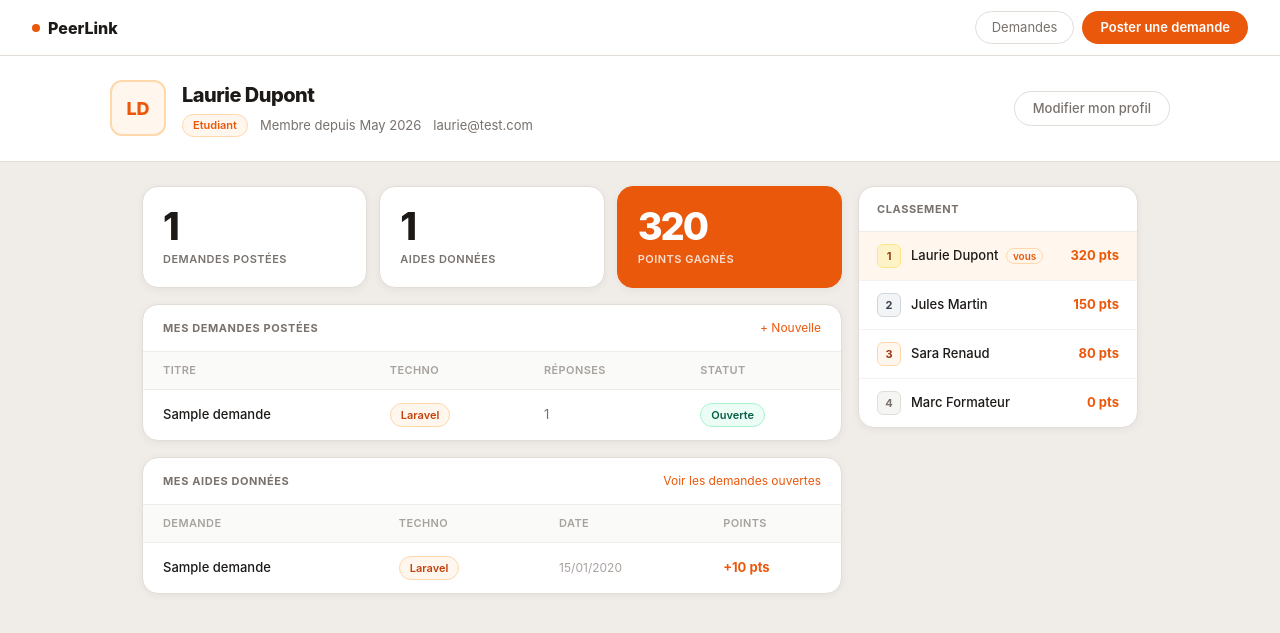
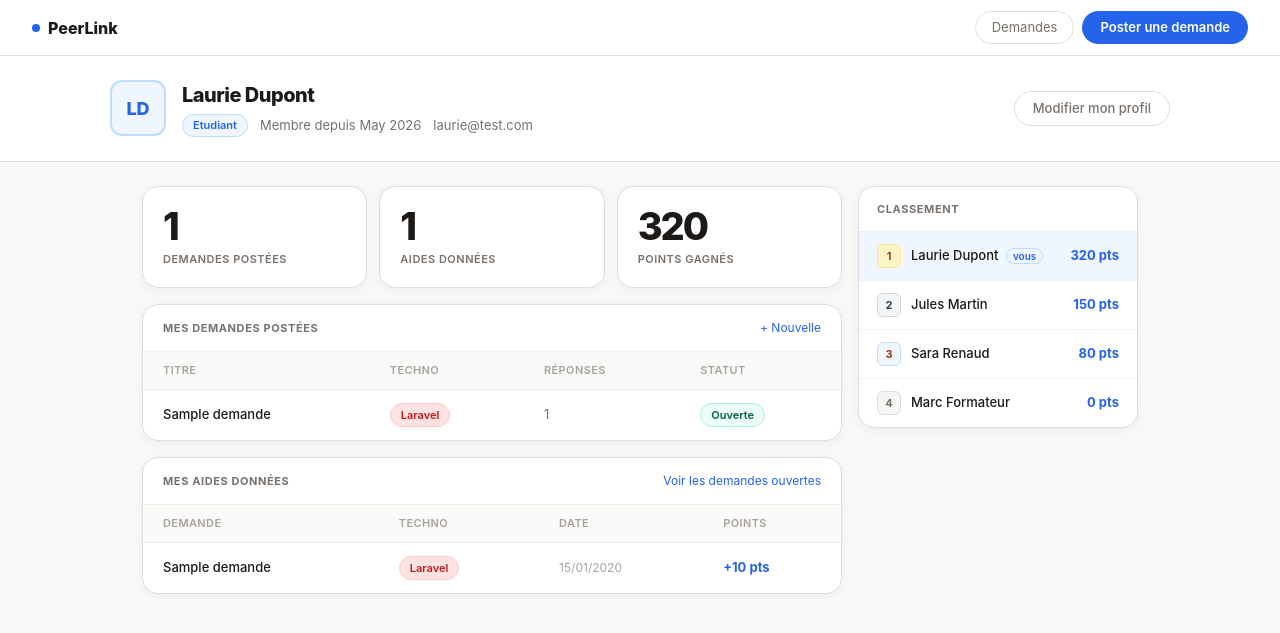
Before and after one commit to itsloraee/peerlink-test-v2, a PHP site: page /dashboard.php in a window 1280 px wide. Shown: the top 633 px of the page. Run offline with PHP 8.4, Linux system fonts and the light colour scheme; data comes from the database, SQL or seed files in the repository; tables that the repository leaves empty hold one stand-in row (values such as "Sample post").

Commit message:
finalisation site

```diff
--- a/dashboard.php
+++ b/dashboard.php
@@ -1,5 +1,40 @@
 <?php
 require_once 'config/db.php';
+
+function techStyle(string $nom): string {
+    $map = [
+        'php'        => ['#dbeafe','#1d4ed8','#bfdbfe'],
+        'laravel'    => ['#fee2e2','#b91c1c','#fecaca'],
+        'javascript' => ['#fef9c3','#854d0e','#fde68a'],
+        'js'         => ['#fef9c3','#854d0e','#fde68a'],
+        'typescript' => ['#dbeafe','#1e40af','#bfdbfe'],
+        'react'      => ['#cffafe','#0e7490','#a5f3fc'],
+        'vue'        => ['#dcfce7','#15803d','#bbf7d0'],
+        'python'     => ['#e0f2fe','#0369a1','#bae6fd'],
+        'css'        => ['#ede9fe','#6d28d9','#ddd6fe'],
+        'html'       => ['#ffedd5','#c2410c','#fed7aa'],
+        'node'       => ['#dcfce7','#166534','#bbf7d0'],
+        'mysql'      => ['#fff7ed','#c2410c','#fed7aa'],
+        'sql'        => ['#f0fdf4','#166534','#bbf7d0'],
+        'docker'     => ['#dbeafe','#1e40af','#bfdbfe'],
+        'git'        => ['#fee2e2','#991b1b','#fecaca'],
+        'symfony'    => ['#f5f3ff','#5b21b6','#ede9fe'],
+        'angular'    => ['#fee2e2','#9f1239','#fecaca'],
+        'java'       => ['#fff7ed','#9a3412','#fed7aa'],
+        'spring'     => ['#dcfce7','#166534','#bbf7d0'],
+        'go'         => ['#cffafe','#164e63','#a5f3fc'],
+        'rust'       => ['#ffedd5','#7c2d12','#fed7aa'],
+        'c#'         => ['#ede9fe','#5b21b6','#ddd6fe'],
+        'swift'      => ['#fff7ed','#c2410c','#fed7aa'],
+    ];
+    $key = strtolower($nom);
+    foreach ($map as $k => $c) {
+        if (str_contains($key, $k)) return "background:{$c[0]};color:{$c[1]};border:1px solid {$c[2]}";
+    }
+    $palettes = [['#f3e8ff','#7e22ce','#e9d5ff'],['#fce7f3','#9d174d','#fbcfe8'],['#ecfdf5','#065f46','#a7f3d0'],['#eff6ff','#1e40af','#bfdbfe'],['#fef9c3','#854d0e','#fde68a']];
+    $c = $palettes[abs(crc32($nom)) % count($palettes)];
+    return "background:{$c[0]};color:{$c[1]};border:1px solid {$c[2]}";
+}
 
 $id = isset($_GET['id']) ? (int) $_GET['id'] : 1;
 
@@ -63,7 +98,7 @@ $initiales  = substr($initiales, 0, 2);
         * { box-sizing: border-box; margin: 0; padding: 0; }
 
         body {
-            background: #f0ede8;
+            background: #f8f8f8;
             color: #1c1917;
             font-family: -apple-system, BlinkMacSystemFont, 'Segoe UI', sans-serif;
             font-size: 14px;
@@ -95,7 +130,7 @@ $initiales  = substr($initiales, 0, 2);
             content: '';
             width: 8px; height: 8px;
             border-radius: 50%;
-            background: #ea580c;
+            background: #2563eb;
             display: inline-block;
         }
         .nav-actions { display: flex; gap: 8px; align-items: center; }
@@ -109,9 +144,9 @@ $initiales  = substr($initiales, 0, 2);
             cursor: pointer;
             text-decoration: none;
         }
-        .btn-ghost:hover { border-color: #ea580c; color: #ea580c; }
+        .btn-ghost:hover { border-color: #2563eb; color: #2563eb; }
         .btn-orange {
-            background: #ea580c;
+            background: #2563eb;
             border: none;
             border-radius: 999px;
             padding: 7px 18px;
@@ -121,7 +156,7 @@ $initiales  = substr($initiales, 0, 2);
             cursor: pointer;
             text-decoration: none;
         }
-        .btn-orange:hover { background: #c2410c; color: #fff; }
+        .btn-orange:hover { background: #1d4ed8; color: #fff; }
 
         /* PROFILE HEADER */
         .profile-bar {
@@ -150,13 +185,13 @@ $initiales  = substr($initiales, 0, 2);
             transition: all 0.15s;
             white-space: nowrap;
         }
-        .btn-edit-profile:hover { border-color: #ea580c; color: #ea580c; }
+        .btn-edit-profile:hover { border-color: #2563eb; color: #2563eb; }
         .avatar {
             width: 56px; height: 56px;
             border-radius: 12px;
-            background: #fff7ed;
-            border: 2px solid #fed7aa;
-            color: #ea580c;
+            background: #eff6ff;
+            border: 2px solid #bfdbfe;
+            color: #2563eb;
             font-size: 18px;
             font-weight: 800;
             display: flex;
@@ -167,9 +202,9 @@ $initiales  = substr($initiales, 0, 2);
         .profile-name { font-size: 20px; font-weight: 800; letter-spacing: -0.5px; }
         .profile-meta { font-size: 13px; color: #78716c; margin-top: 4px; display: flex; gap: 12px; align-items: center; flex-wrap: wrap; }
         .tag-role {
-            background: #fff7ed;
-            color: #ea580c;
-            border: 1px solid #fed7aa;
+            background: #eff6ff;
+            color: #2563eb;
+            border: 1px solid #bfdbfe;
             border-radius: 999px;
             font-size: 11px;
             font-weight: 600;
@@ -200,10 +235,6 @@ $initiales  = substr($initiales, 0, 2);
             padding: 20px;
             box-shadow: 0 2px 8px rgba(0,0,0,0.05);
         }
-        .stat-card.orange {
-            background: #ea580c;
-            border-color: #ea580c;
-        }
         .stat-card .num {
             font-size: 38px;
             font-weight: 800;
@@ -211,7 +242,6 @@ $initiales  = substr($initiales, 0, 2);
             color: #1c1917;
             line-height: 1;
         }
-        .stat-card.orange .num { color: #fff; }
         .stat-card .lbl {
             font-size: 11px;
             font-weight: 600;
@@ -220,7 +250,6 @@ $initiales  = substr($initiales, 0, 2);
             color: #78716c;
             margin-top: 6px;
         }
-        .stat-card.orange .lbl { color: rgba(255,255,255,0.8); }
 
         /* SECTION CARD */
         .section {
@@ -244,7 +273,7 @@ $initiales  = substr($initiales, 0, 2);
             letter-spacing: 0.6px;
             color: #78716c;
         }
-        .section-head a { font-size: 12px; color: #ea580c; text-decoration: none; }
+        .section-head a { font-size: 12px; color: #2563eb; text-decoration: none; }
         .section-head a:hover { text-decoration: underline; }
 
         /* TABLE */
@@ -270,7 +299,7 @@ $initiales  = substr($initiales, 0, 2);
         tr:last-child td { border-bottom: none; }
         tbody tr:hover td { background: #fdf8f5; }
         td a { color: #1c1917; font-weight: 500; text-decoration: none; }
-        td a:hover { color: #ea580c; }
+        td a:hover { color: #2563eb; }
 
         /* TAGS */
         .tag {
@@ -281,11 +310,11 @@ $initiales  = substr($initiales, 0, 2);
             border-radius: 999px;
             white-space: nowrap;
         }
-        .tag-tech     { background: #fff7ed; color: #c2410c; border: 1px solid #fed7aa; }
+        .tag-tech     { background: #eff6ff; color: #1d4ed8; border: 1px solid #bfdbfe; } /* fallback, overridden by inline */
         .tag-ouverte  { background: #ecfdf5; color: #065f46; border: 1px solid #a7f3d0; }
         .tag-en_cours { background: #fffbeb; color: #92400e; border: 1px solid #fde68a; }
         .tag-terminee { background: #f5f5f4; color: #57534e; border: 1px solid #d6d3d1; }
-        .pts          { font-weight: 700; color: #ea580c; }
+        .pts          { font-weight: 700; color: #2563eb; }
 
         /* LEADERBOARD */
         .lead-card {
@@ -313,7 +342,7 @@ $initiales  = substr($initiales, 0, 2);
             border-bottom: 1px solid #f5f2ef;
         }
         .lead-row:last-child { border-bottom: none; }
-        .lead-row.me { background: #fff7ed; }
+        .lead-row.me { background: #eff6ff; }
         .rank {
             width: 24px; height: 24px;
             border-radius: 6px;
@@ -329,14 +358,14 @@ $initiales  = substr($initiales, 0, 2);
         }
         .rank.r1 { background: #fef3c7; color: #92400e; border-color: #fde68a; }
         .rank.r2 { background: #f3f4f6; color: #374151; border-color: #d1d5db; }
-        .rank.r3 { background: #fff7ed; color: #9a3412; border-color: #fed7aa; }
+        .rank.r3 { background: #eff6ff; color: #9a3412; border-color: #bfdbfe; }
         .lead-name { font-size: 13px; font-weight: 500; color: #1c1917; flex: 1; }
-        .you { font-size: 10px; font-weight: 600; padding: 1px 6px; border-radius: 999px; background: #fff7ed; color: #ea580c; border: 1px solid #fed7aa; margin-left: 4px; }
-        .lead-pts { font-size: 13px; font-weight: 700; color: #ea580c; }
+        .you { font-size: 10px; font-weight: 600; padding: 1px 6px; border-radius: 999px; background: #eff6ff; color: #2563eb; border: 1px solid #bfdbfe; margin-left: 4px; }
+        .lead-pts { font-size: 13px; font-weight: 700; color: #2563eb; }
 
         /* EMPTY */
         .empty { text-align: center; padding: 32px; color: #a8a29e; font-size: 13px; }
-        .empty a { color: #ea580c; }
+        .empty a { color: #2563eb; }
     </style>
 </head>
 <body>
@@ -373,11 +402,11 @@ $initiales  = substr($initiales, 0, 2);
 
         <!-- Stats -->
         <div class="stats-row">
-            <div class="stat-card">
+            <div class="stat-card blue">
                 <div class="num counter" data-target="<?= $nbDemandes ?>">0</div>
                 <div class="lbl">Demandes postées</div>
             </div>
-            <div class="stat-card">
+            <div class="stat-card green">
                 <div class="num counter" data-target="<?= $nbAides ?>">0</div>
                 <div class="lbl">Aides données</div>
             </div>
@@ -401,7 +430,7 @@ $initiales  = substr($initiales, 0, 2);
                 <?php else : foreach ($mesDemandes as $d) : ?>
                     <tr>
                         <td><a href="demande.php?id=<?= $d['id_demande'] ?>"><?= htmlspecialchars($d['titre']) ?></a></td>
-                        <td><span class="tag tag-tech"><?= htmlspecialchars($d['nom_technologie']) ?></span></td>
+                        <td><span class="tag" style="<?= techStyle($d['nom_technologie']) ?>"><?= htmlspecialchars($d['nom_technologie']) ?></span></td>
                         <td style="color:#78716c"><?= $d['nb_reponses'] ?></td>
                         <td><span class="tag tag-<?= $d['statut'] ?>"><?= match($d['statut']) { 'ouverte' => 'Ouverte', 'en_cours' => 'En cours', 'terminee' => 'Terminée', default => $d['statut'] } ?></span></td>
                     </tr>
@@ -424,7 +453,7 @@ $initiales  = substr($initiales, 0, 2);
                 <?php else : foreach ($mesAides as $a) : ?>
                     <tr>
                         <td><a href="demande.php?id=<?= $a['id_demande'] ?>"><?= htmlspecialchars($a['titre']) ?></a></td>
-                        <td><span class="tag tag-tech"><?= htmlspecialchars($a['nom_technologie']) ?></span></td>
+                        <td><span class="tag" style="<?= techStyle($a['nom_technologie']) ?>"><?= htmlspecialchars($a['nom_technologie']) ?></span></td>
                         <td style="color:#a8a29e;font-size:12px"><?= date('d/m/Y', strtotime($a['date_reponse'])) ?></td>
                         <td><?php if ($a['points_attribues']) : ?><span class="pts">+<?= $a['points_attribues'] ?> pts</span><?php else : ?><span style="color:#a8a29e">—</span><?php endif; ?></td>
                     </tr>
```
Also changed, not shown: browse.php (+60 -14 lines), create_request.php (+8 -8 lines), demande.php (+51 -16 lines), edit_profile.php (+9 -9 lines).
